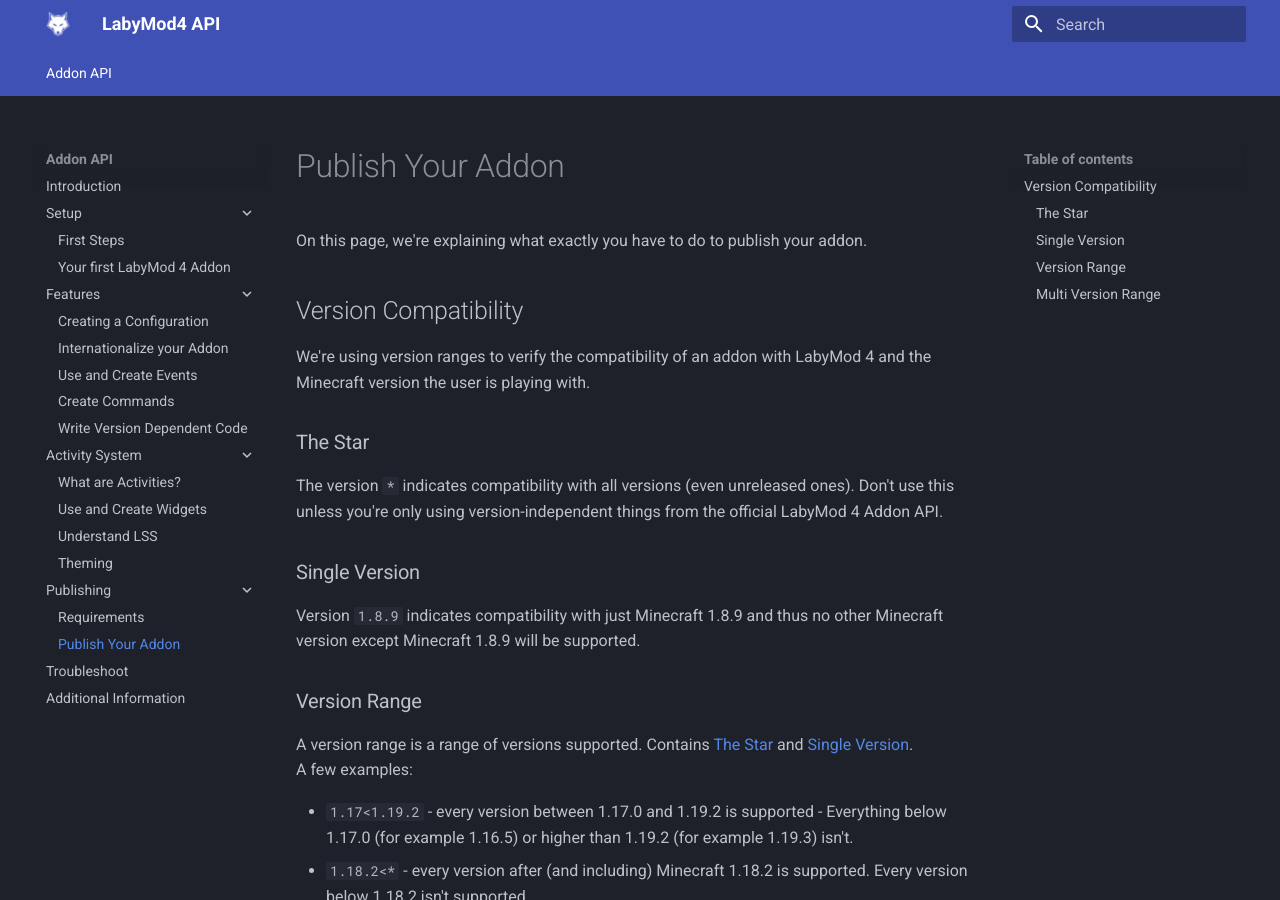
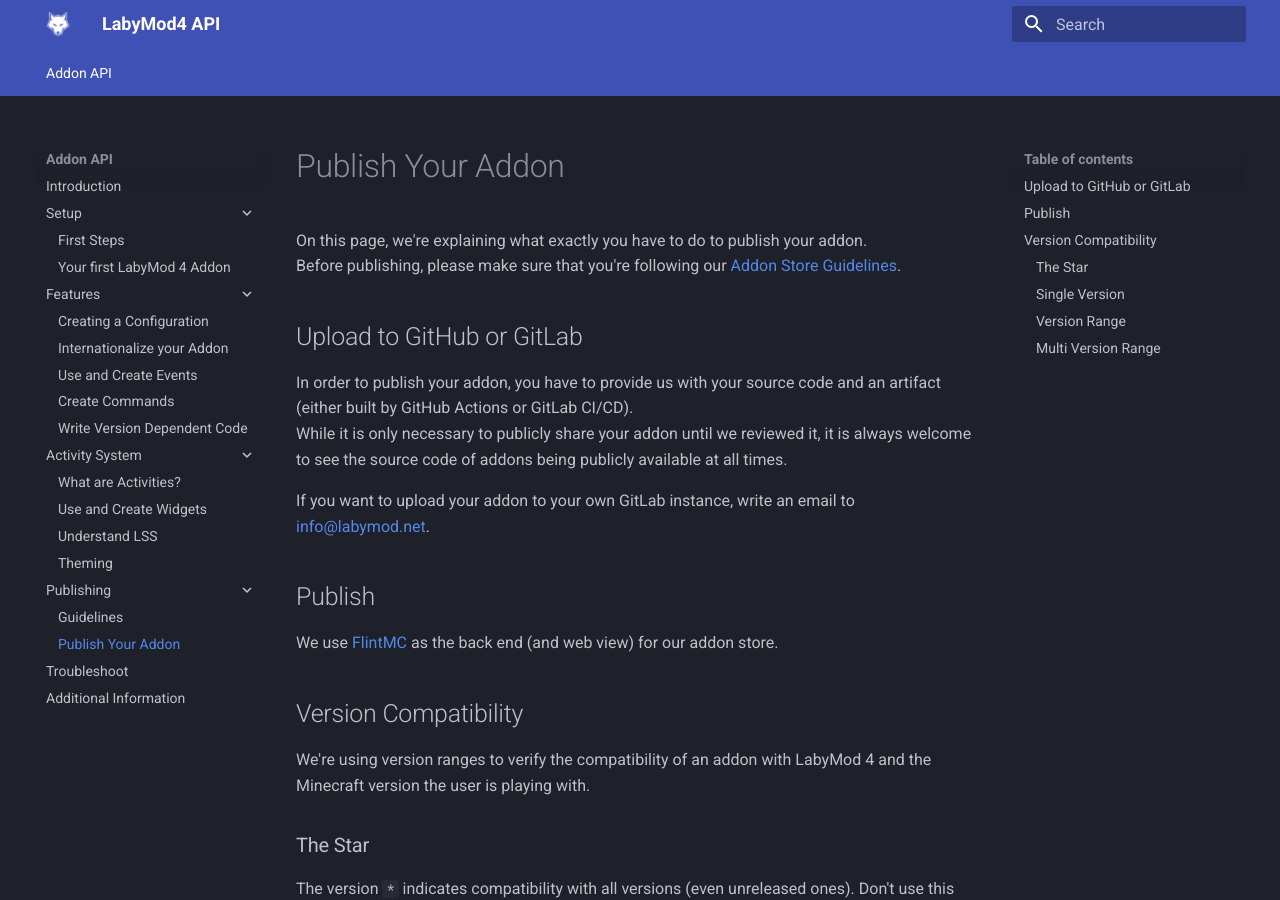
Before and after one commit to LabyMod/labymod4-api-wiki, an MkDocs documentation site: the page built from docs/pages/addon/publishing/publish.md, in a window 1280 px wide and 900 px high. Built offline with MkDocs 1.6.1 and Material for MkDocs 9.7.7, drawn with Linux system fonts in a browser that asks for light colours.

Commit message:
add addon store guidelines

```diff
--- a/docs/pages/addon/publishing/publish.md
+++ b/docs/pages/addon/publishing/publish.md
@@ -1,4 +1,16 @@
-On this page, we're explaining what exactly you have to do to publish your addon.
+On this page, we're explaining what exactly you have to do to publish your addon. <br>
+Before publishing, please make sure that you're following our <a href="/pages/addon/publishing/guidelines" target="_blank">Addon Store Guidelines</a>.
+
+## Upload to GitHub or GitLab
+
+In order to publish your addon, you have to provide us with your source code and an artifact (either built by GitHub Actions or GitLab CI/CD). <br>
+While it is only necessary to publicly share your addon until we reviewed it, it is always welcome to see the source code of addons being publicly available at all times. <br>
+
+If you want to upload your addon to your own GitLab instance, write an email to <a href="mailto:info@labymod.net" target="_blank">info@labymod.net</a>.
+
+## Publish
+
+We use <a href="https://flintmc.net" target="_blank">FlintMC</a> as the back end (and web view) for our addon store.
 
 ## Version Compatibility
 
--- a/mkdocs.yml
+++ b/mkdocs.yml
@@ -18,7 +18,7 @@
       - Understand LSS: pages/addon/activities/lss.md
       - Theming: pages/addon/activities/themes.md
     - Publishing:
-      - Requirements: pages/addon/publishing/requirements.md
+      - Guidelines: pages/addon/publishing/guidelines.md
       - Publish Your Addon: pages/addon/publishing/publish.md
     - Troubleshoot: pages/addon/troubleshoot.md
     - Additional Information: pages/addon/additional-infos.md
```
Also changed, not shown: docs/pages/addon/publishing/guidelines.md (added, +22 -0 lines), docs/pages/addon/publishing/requirements.md (deleted, +0 -2 lines).
